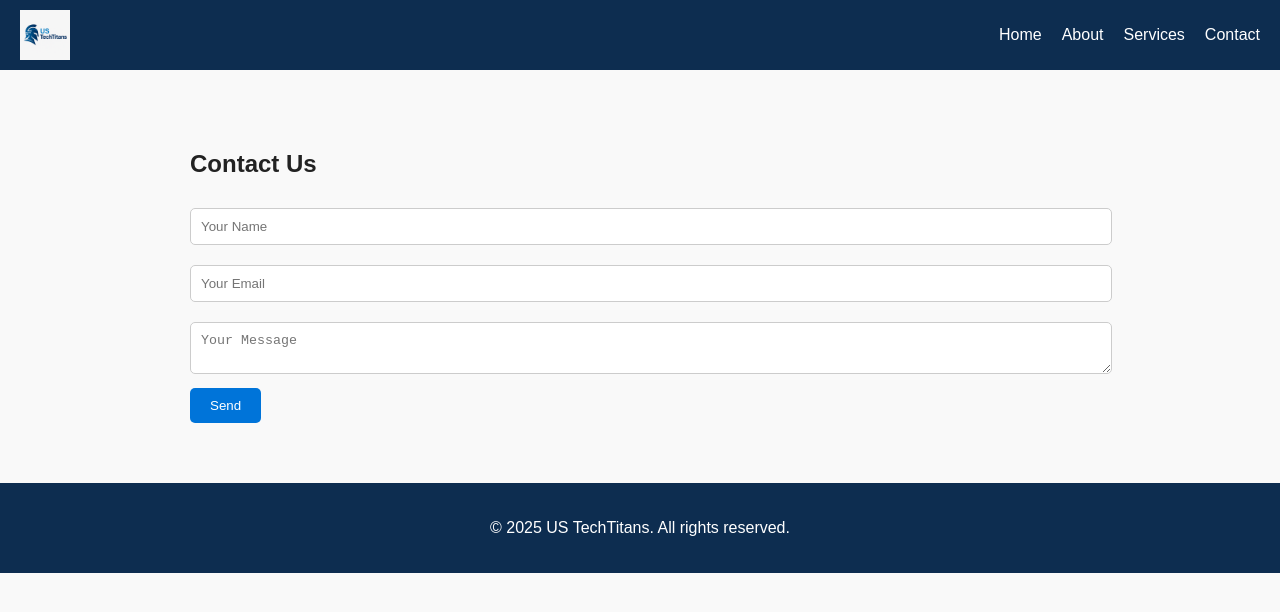
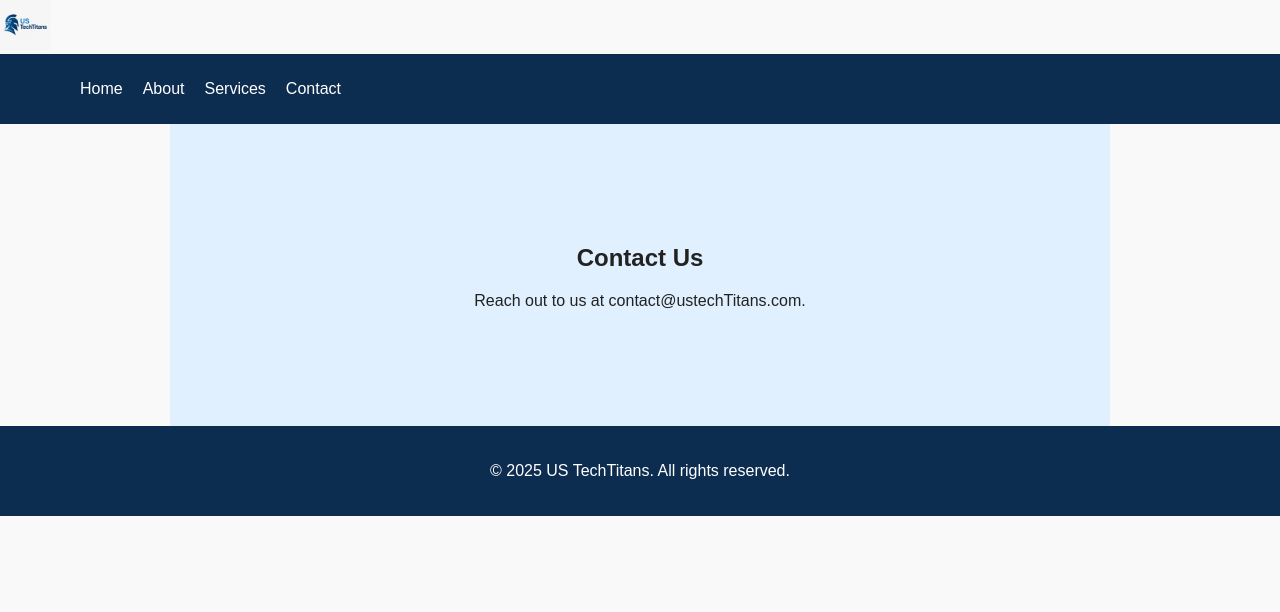
Before and after one commit to yaqubm2/us-techtitans, a plain HTML site: page contact.html in a window 1280 px wide. Drawn offline with Linux system fonts and the light colour scheme.

Commit message:
Update contact.html

```diff
--- a/contact.html
+++ b/contact.html
@@ -1,15 +1,17 @@
+
 <!DOCTYPE html>
 <html lang="en">
 <head>
     <meta charset="UTF-8">
     <meta name="viewport" content="width=device-width, initial-scale=1.0">
-  <title>Contact - US TechTitans</title>
-  <link rel="stylesheet" href="style.css">
+    <title>Contact Us - US TechTitans</title>
+    <link href="style.css" rel="stylesheet">
 </head>
 <body>
     <header>
+        <div class="container">
+            <img src="logo.png" alt="US TechTitans Logo" class="logo">
             <nav>
-      <img src="logo.png" alt="US TechTitans Logo" class="logo">
                 <ul>
                     <li><a href="index.html">Home</a></li>
                     <li><a href="about.html">About</a></li>
@@ -17,18 +19,18 @@
                     <li><a href="contact.html">Contact</a></li>
                 </ul>
             </nav>
+        </div>
     </header>
-  <section class="contact">
-    <h2>Contact Us</h2>
-    <form action="#" method="POST">
-      <input type="text" name="name" placeholder="Your Name" required>
-      <input type="email" name="email" placeholder="Your Email" required>
-      <textarea name="message" placeholder="Your Message" required></textarea>
-      <button type="submit">Send</button>
-    </form>
+    <section class="hero">
+        <div class="container">
+            <h1>Contact Us</h1>
+            <p>Reach out to us at contact@ustechTitans.com.</p>
+        </div>
     </section>
     <footer>
+        <div class="container">
             <p>&copy; 2025 US TechTitans. All rights reserved.</p>
+        </div>
     </footer>
 </body>
 </html>
```
Lines whose indentation alone changed are shown as unchanged.
